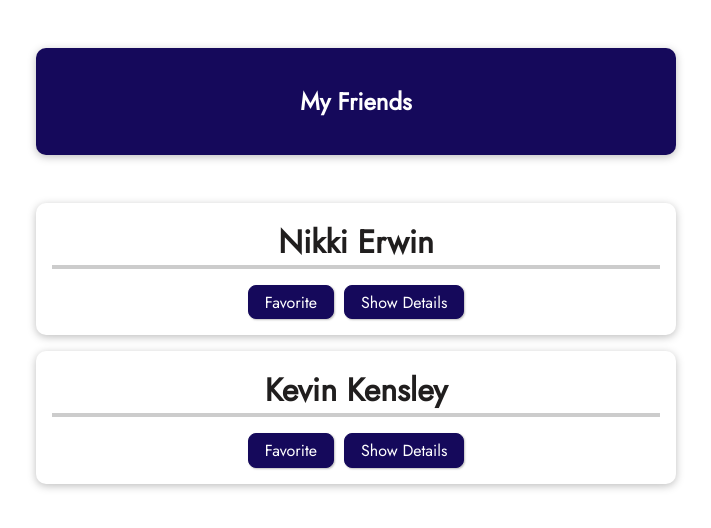
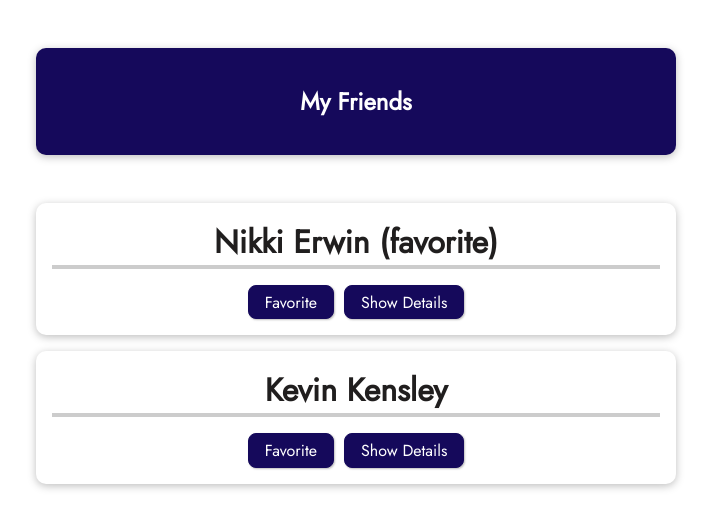
Before and after one commit to wlowrimore/vue_first_app_udemy_course, a Vue app: page / in a window 1280 px wide. Shown: the top 528 px of the page, without its empty margins (284-995 px from the left). Built offline with nearby package versions, Linux system fonts and the light colour scheme.

Commit message:
emits custom event (toggle-favorite) to dynamically update the isFavorite prop

```diff
--- a/src/App.vue
+++ b/src/App.vue
@@ -5,10 +5,12 @@
       <friend-contact
         v-for="friend in friends"
         :key="friend.id"
+        :id="friend.id"
         :name="friend.name"
         :phone-number="friend.phone"
         :email-address="friend.email"
-        :is-favorite="false"
+        :is-favorite="friend.isFavorite"
+        @toggle-favorite="toggleFavoriteStatus"
       ></friend-contact>
     </ul>
   </section>
@@ -23,15 +25,25 @@
           id: 'nikki',
           name: 'Nikki Erwin',
           phone: '123 456 7890',
-          email: 'lovelylady@gmail.com'
+          email: 'lovelylady@gmail.com',
+          isFavorite: true
         },
         {
           id: 'kevin',
           name: 'Kevin Kensley',
           phone: '987 654 3210',
-          email: 'snipesac@gmail.com'
+          email: 'snipesac@gmail.com',
+          isFavorite: false
         }
       ]
+    }
+  },
+  methods: {
+    toggleFavoriteStatus (friendId) {
+      const identifiedFriend = this.friends.find(
+        friend => friend.id === friendId
+      )
+      identifiedFriend.isFavorite = !identifiedFriend.isFavorite
     }
   }
 }
--- a/src/components/FriendContact.vue
+++ b/src/components/FriendContact.vue
@@ -1,6 +1,6 @@
 <template>
   <li>
-    <h2>{{ name }} {{ friendIsFavorite ? '(favorite)' : ' ' }}</h2>
+    <h2>{{ name }} {{ isFavorite ? '(favorite)' : ' ' }}</h2>
     <button @click="toggleFavorite">Favorite</button>
     <button @click="toggleDetails">
       {{ detailsAreVisible ? 'Hide' : 'Show' }} Details
@@ -16,6 +16,10 @@
 export default {
   // props: ['name', 'phoneNumber', 'emailAddress', 'isFavorite'],
   props: {
+    id: {
+      type: String,
+      required: true
+    },
     name: {
       type: String,
       required: true
@@ -40,8 +44,7 @@
 
   data () {
     return {
-      detailsAreVisible: false,
-      friendIsFavorite: this.isFavorite
+      detailsAreVisible: false
     }
   },
   methods: {
@@ -49,7 +52,7 @@
       this.detailsAreVisible = !this.detailsAreVisible
     },
     toggleFavorite () {
-      this.friendIsFavorite = !this.friendIsFavorite
+      this.$emit('toggle-favorite', this.id)
     }
   }
 }
```
